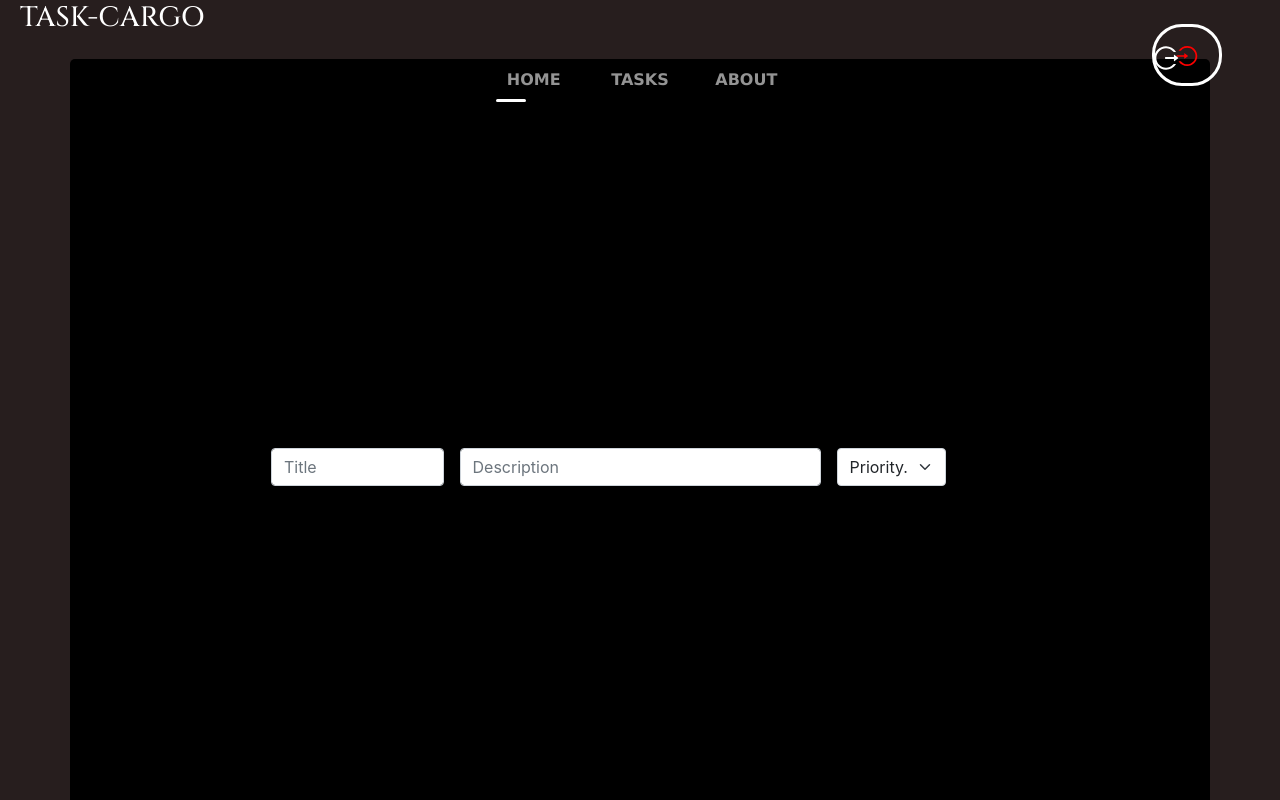
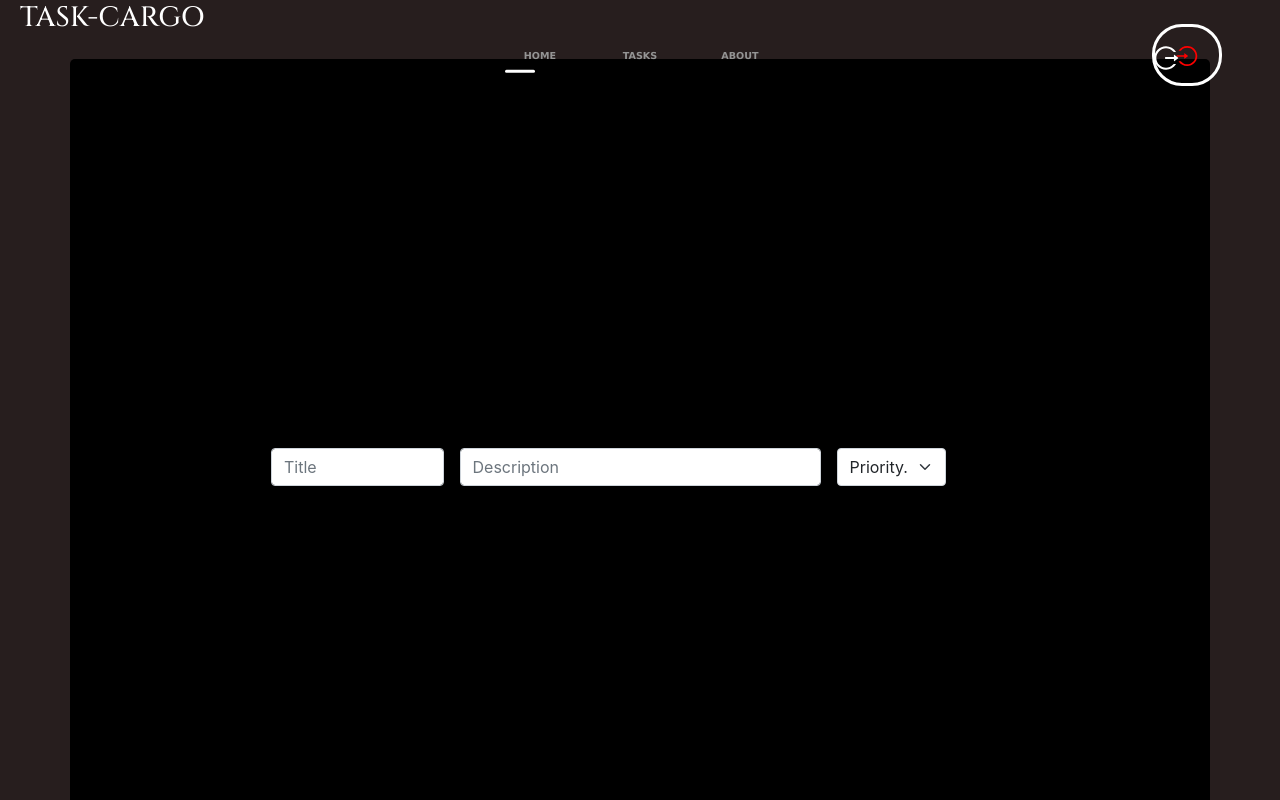
Before and after one commit to kimathinjoki/TaskCargo, a React (Create React App) app in the folder client/: page /home in a window 1280 px wide. Shown: the top 800 px of the page. Built offline with nearby package versions, Linux system fonts and the light colour scheme; a web font is replaced by a local one.

Commit message:
add navbar style

```diff
--- a/client/src/components/navbar/Navbar.css
+++ b/client/src/components/navbar/Navbar.css
@@ -1,9 +1,9 @@
 nav {
     position: absolute;
-    top: 10%;
+    top: 7%;
     right: 0;
     left: 0;
-    width: 319px;
+    width: 300px;
     display: table;
     margin: 0 auto;
     transform: translateY(-50%);
@@ -18,6 +18,7 @@ nav {
     text-decoration: none;
     font-family: Verdana, Geneva, Tahoma, sans-serif;
     font-weight: bold;
+    font-size: 0.6em;
     padding: 10px 20px;
     transition: 0.2s ease color;
   }
```
